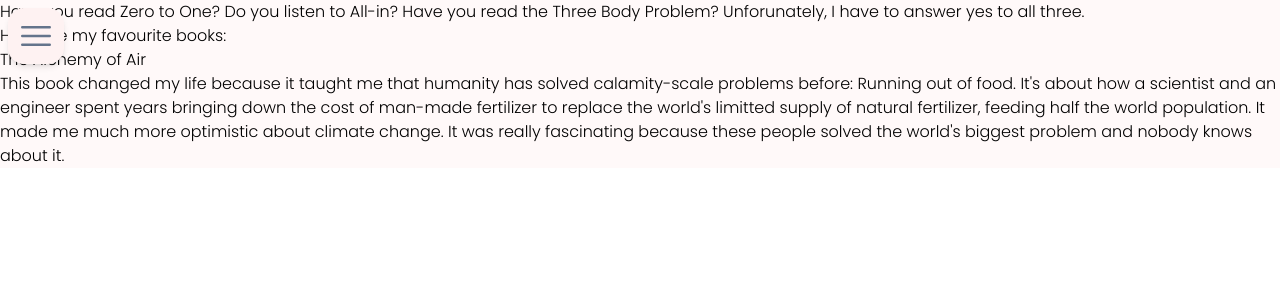
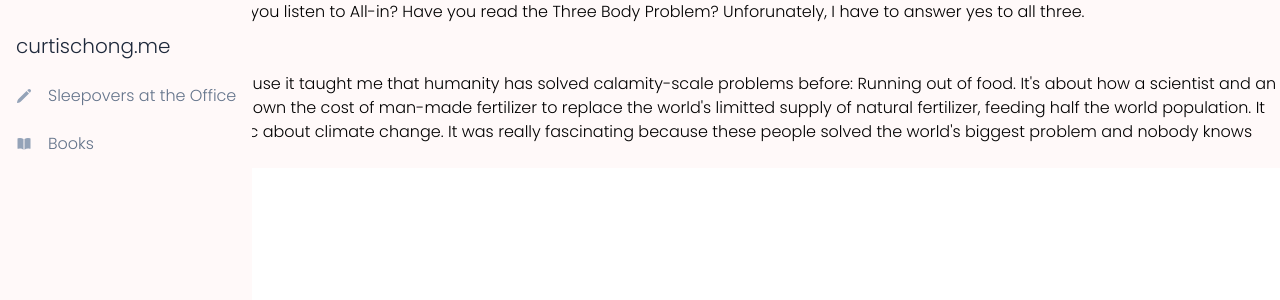
Before and after one commit to chongcurtis/chongcurtis.github.io, a Next.js app: page /books in a window 1280 px wide. Shown: the top 300 px of the page. Built offline with nearby package versions, Linux system fonts and the light colour scheme.

Commit message:
improvements to sidebar

```diff
--- a/src/components/sidebar/Menu.tsx
+++ b/src/components/sidebar/Menu.tsx
@@ -35,17 +35,17 @@ const Menu = ({ open, setOpen, navLinks }: Props) => {
             ref={ref}
             className={classNames({
                 "flex flex-col justify-between": true, // sidebar
-                "bg-red-50 md:bg-background-color": true,
-                "fixed top-0 z-0 md:sticky md:top-16 md:z-0 md:w-full 2xl:pl-[50px]": true, // positioning
+                "bg-background-color": true,
+                "pl-10px fixed top-0 z-0 md:sticky md:top-16 md:z-0 md:w-full 2xl:pl-[10vh]": true, // positioning
                 // NOTE: to change the width, you need to modify tailwind.config.js
-                "h-full w-[300px] md:h-[100vh] md:w-[350px]": true, // for height and width
-                ".3s transition-transform ease-in-out 2xl:translate-x-0": true, //animations
+                "h-full w-3/4 md:h-[100vh] 2xl:w-[25rem]": true, // for height and width
+                ".3s transition-transform ease-in-out xl:translate-x-0": true, //animations
                 "-translate-x-full": !open, // hide sidebar to the left when closed
             })}
         >
-            <nav className="top-0 md:sticky md:top-16">
+            <nav className="pt-8 md:sticky">
                 <Link
-                    className="ml-4 text-2xl text-slate-800 decoration-sleepover-secondary underline-offset-2 hover:underline hover:decoration-wavy"
+                    className="ml-4 text-xl text-slate-800 decoration-sleepover-secondary underline-offset-2 hover:underline hover:decoration-wavy"
                     href="/"
                 >
                     curtischong.me
--- a/src/components/sidebar/Sidebar.tsx
+++ b/src/components/sidebar/Sidebar.tsx
@@ -16,15 +16,15 @@ const Sidebar = (props: PropsWithChildren) => {
     return (
         <div>
             <div className="fixed z-10" hidden={isOnMainPage}>
-                <div className="w-full">
+                <div className="w-full" hidden={isMenuVisible}>
                     <button
-                        className="m-2 rounded-2xl bg-red-50 p-2 shadow-md 2xl:hidden"
+                        className="m-2 rounded-2xl bg-red-50 p-2 shadow-md xl:hidden"
                         onClick={() => setIsMenuVisible((prev) => !prev)}
                     >
                         <Bars3Icon className="h-10 w-10 text-slate-500" />
                     </button>
                 </div>
-                <div className="grid md:grid-cols-sidebar">
+                <div className="md:grid-cols-sidebar grid ">
                     <Menu open={isMenuVisible} setOpen={setIsMenuVisible} navLinks={NavLinks} />
                 </div>
             </div>
--- a/src/pages/index.tsx
+++ b/src/pages/index.tsx
@@ -1,32 +1,36 @@
 import Link from "next/link";
 
-export default function Home() {
-    return (
-        <main className="back flex min-h-screen flex-col items-center justify-between bg-background-color p-24">
-            {/*
+{
+    /*
             sleepovers
             microbogs
             books
             where we met
             cool projects?
-            */}
-            <div className="place-items-center ">
+            */
+}
+
+export default function Home() {
+    return (
+        <main className="back flex min-h-screen flex-row items-center justify-center">
+            <div className="w-1/2"></div>
+            <div className="flex w-1/2 justify-end">
+                <div className="place-items-center">
                     <p>
-                    Hello I&apos;m Curtis! I grew up in the GTA and moved to Waterloo for school.
-                    I&apos;m currently trying to build a zero-knowledge proofs company with some
-                    friends. Anyhow, I made this site to document my yellow brick road in progress.
-                    Wanna look around?
+                        Hello I&apos;m Curtis! I grew up in the GTA and moved to Waterloo for
+                        school. I&apos;m currently trying to build a zero-knowledge proofs company
+                        with some friends. Anyhow, I made this site to document my yellow brick road
+                        in progress. Wanna look around?
                     </p>
-            </div>
-            <div>
-                {/*<Link href="/sleepovers" className="border-b-sleepover-secondary border-b-2">*/}
+                    <div className="flex justify-center">
                         <Link
                             href="/sleepovers"
                             className="underline decoration-sleepover-secondary underline-offset-2 hover:decoration-wavy"
                         >
                             My newsletter about project ideas
                         </Link>
-                <p>Projects I'm proud of</p>
+                    </div>
+                </div>
             </div>
         </main>
     );
--- a/tailwind.config.js
+++ b/tailwind.config.js
@@ -19,7 +19,7 @@ module.exports = {
                 sans: ["Inter var", ...defaultTheme.fontFamily.sans],
             },
             gridTemplateColumns: {
-                sidebar: "350px auto", // for sidebar sidebar. adds grid-cols-sidebar class
+                // sidebar: "350px auto", // for sidebar sidebar. adds grid-cols-sidebar class
             },
         },
         ...defaultTheme,
```
Lines whose indentation alone changed are shown as unchanged.
